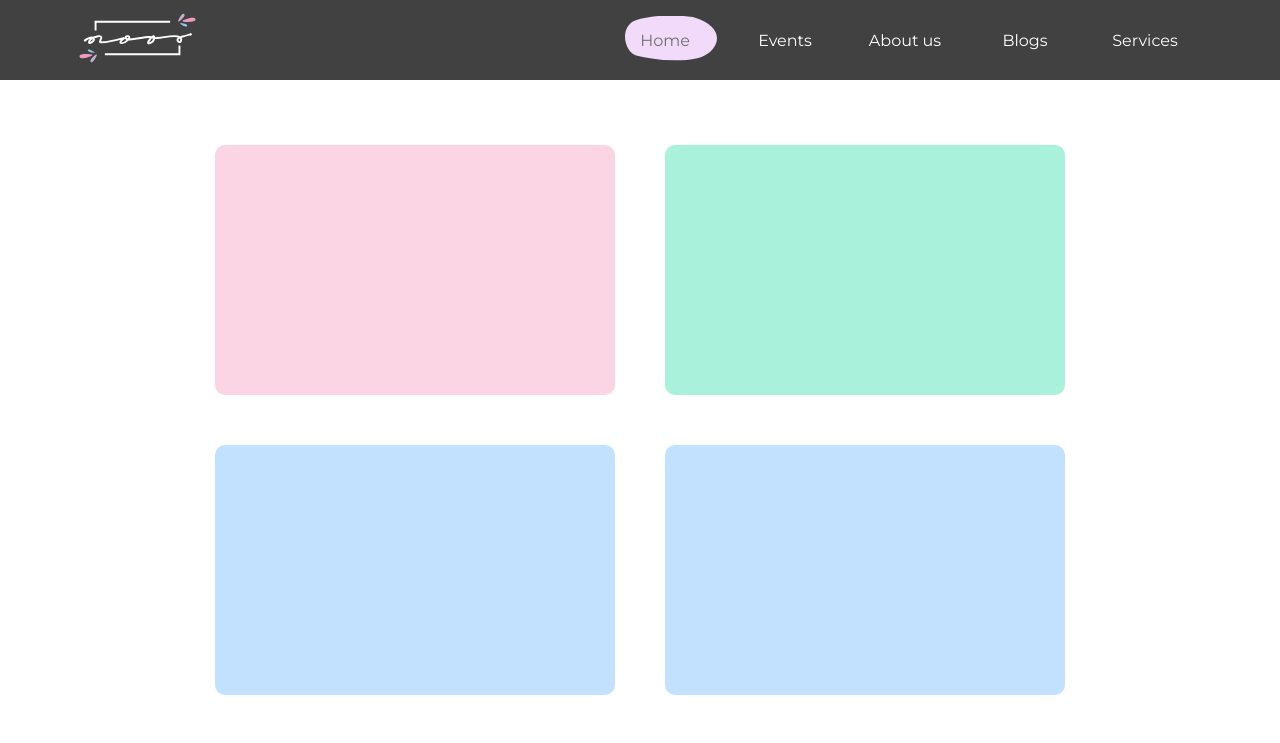
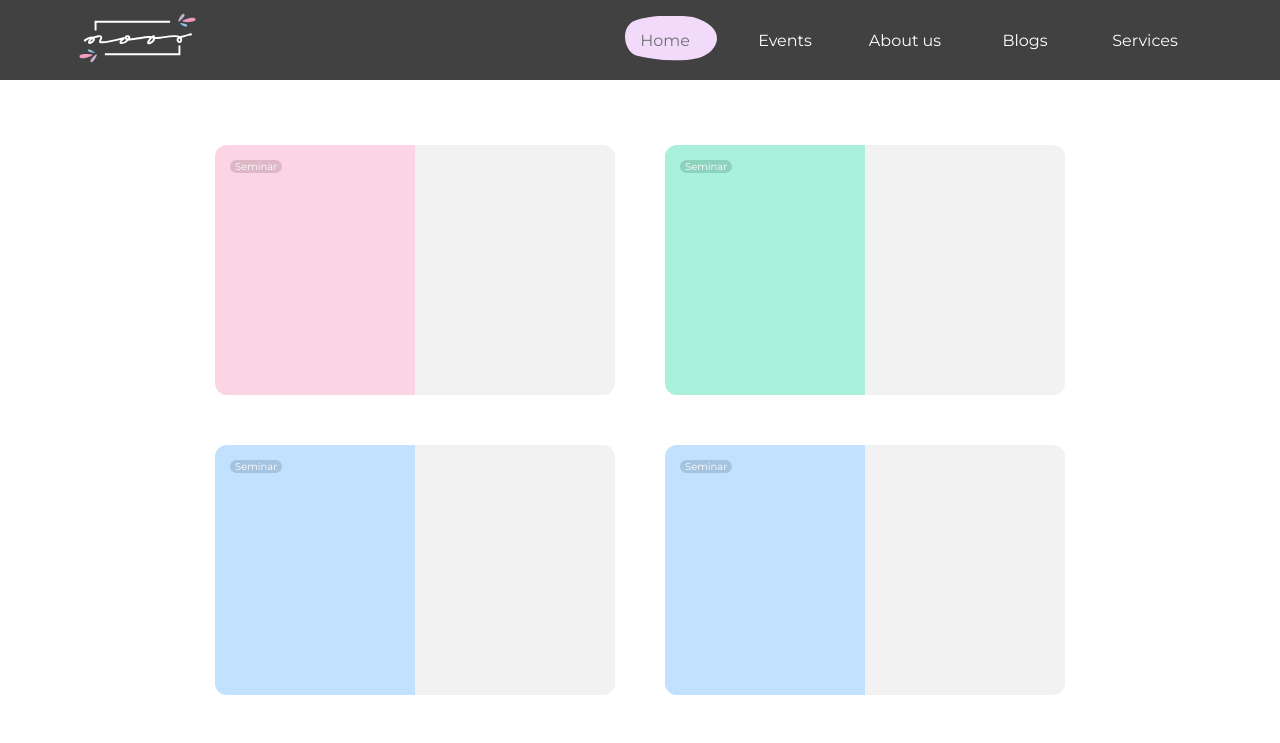
Before and after one commit to Harshithhk/noor_website, a Next.js app: page /events/events-content/Upcoming in a window 1280 px wide. Shown: the top 743 px of the page. Built offline with nearby package versions, Linux system fonts and the light colour scheme.

Commit message:
minor changes - upcmoing event cards

```diff
--- a/components/events-cards/upcoming-card/UpcomingCard.js
+++ b/components/events-cards/upcoming-card/UpcomingCard.js
@@ -1,8 +1,16 @@
 import React from "react";
 import styles from "./upcoming_card.module.css";
+import {LightenDarkenColor} from "../../../utils/design-utils/css-utils"
 
 const UpcomingCard = ({ bgColor }) => {
-  return <div className={styles.upcoming_card_wrapper} style={{ backgroundColor: bgColor }}></div>;
+
+  const darkenedLabelBg = LightenDarkenColor(bgColor,-30)
+
+  return <div className={styles.upcoming_card_wrapper} style={{ backgroundColor: "#f2f2f2" }}>
+    <div className={styles.text_content} style={{ backgroundColor: bgColor }}>
+      <div  className={styles.label} style={{backgroundColor: darkenedLabelBg}}> Seminar </div>
+    </div>
+  </div>;
 };
 
 export default UpcomingCard;
--- a/components/events-cards/upcoming-card/upcoming_card.module.css
+++ b/components/events-cards/upcoming-card/upcoming_card.module.css
@@ -4,9 +4,29 @@
 } */
 .upcoming_card_wrapper {
   height: 250px;
-  border-radius: 10px;
+  border-radius: 12px;
   /* border: 1px solid black; */
 }
+.text_content{
+  width: 50%;
+  height: 100%;
+  border-radius: 12px 0px 0px 12px;
+  padding: 15px;
+}
+
+.label{
+  font-size:10px;
+  color:white;
+  position: relative;
+  width: fit-content;
+  padding-right: 5px;
+  padding-left: 5px;
+  z-index: 1;
+  border-radius: 12px;
+}
+
+
+
 @media only screen and (max-width: 1000px) {
   .upcoming_card_wrapper {
     height: 203px;
--- a/pages/events/events.module.css
+++ b/pages/events/events.module.css
@@ -33,6 +33,7 @@
   width: 248px;
   justify-content: space-around;
   align-items: center;
+  /* font-weight: 200; */
 }
 
 .upcoming {
--- /dev/null
+++ b/utils/design-utils/css-utils.js
@@ -0,0 +1,29 @@
+export const LightenDarkenColor=(col, amt)=> {
+
+    var usePound = false;
+
+    if (col[0] == "#") {
+        col = col.slice(1);
+        usePound = true;
+    }
+
+    var num = parseInt(col,16);
+
+    var r = (num >> 16) + amt;
+
+    if (r > 255) r = 255;
+    else if  (r < 0) r = 0;
+
+    var b = ((num >> 8) & 0x00FF) + amt;
+
+    if (b > 255) b = 255;
+    else if  (b < 0) b = 0;
+
+    var g = (num & 0x0000FF) + amt;
+
+    if (g > 255) g = 255;
+    else if (g < 0) g = 0;
+
+    return (usePound?"#":"") + (g | (b << 8) | (r << 16)).toString(16);
+
+}
```
